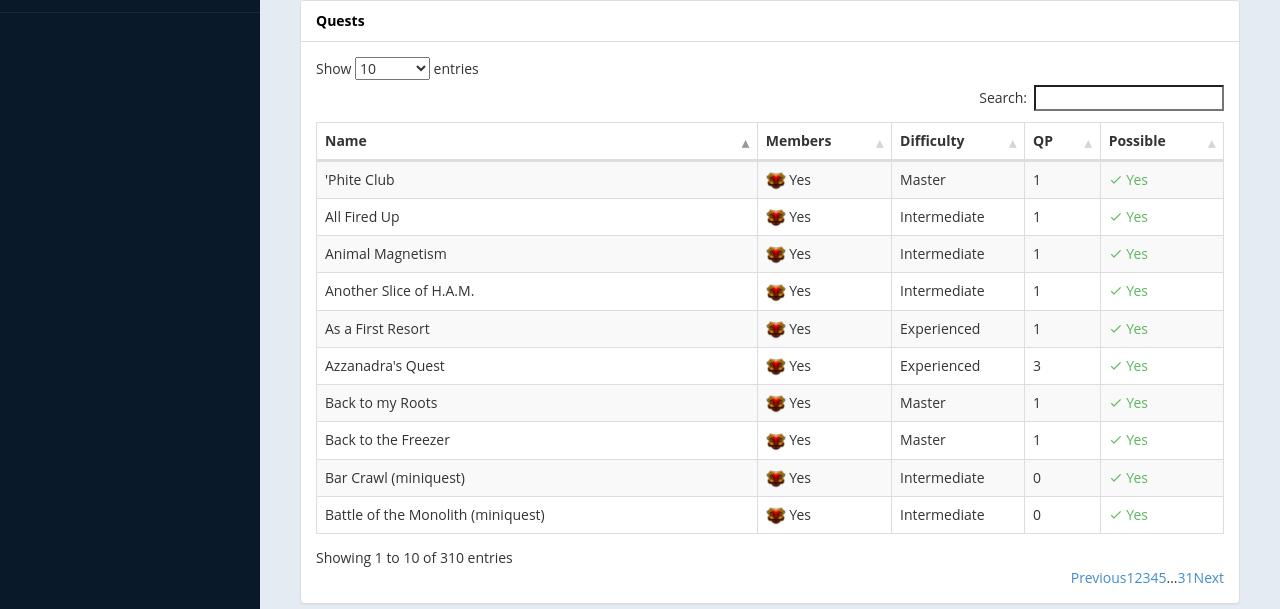
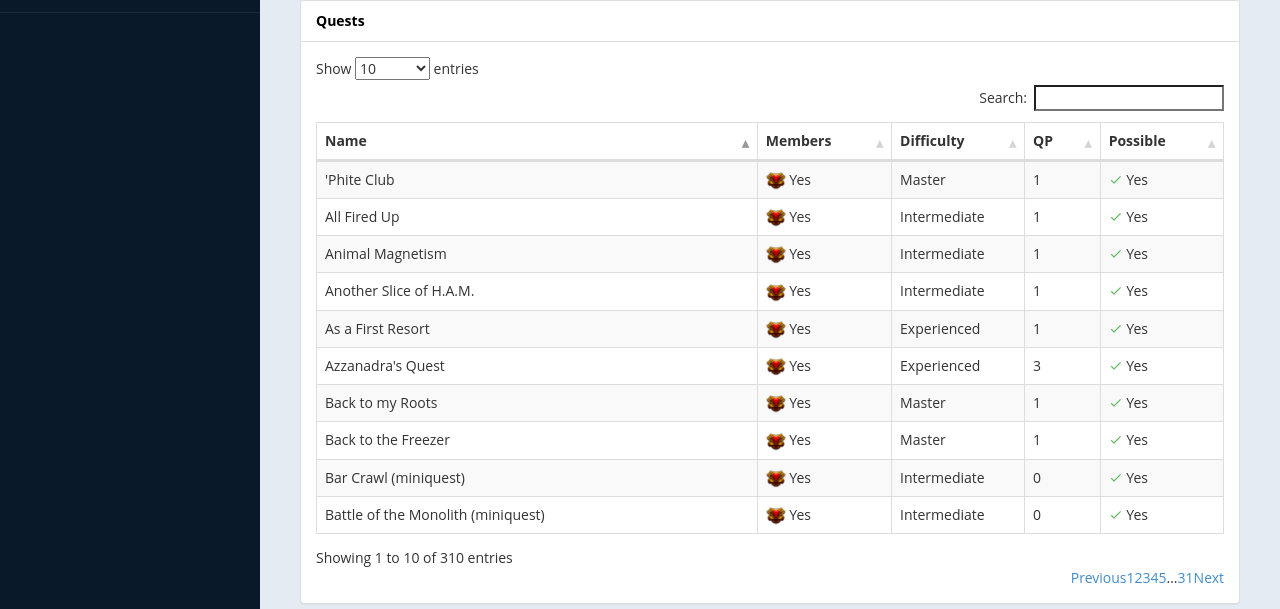
Before and after one commit to TastyRomeo/10HP-Guide, a Jekyll site: the page built from quests.html, in a window 1280 px wide. Shown: the part 200-809 px from the top of the page. Built offline with Jekyll 4.4.1, drawn with Linux system fonts in a browser that asks for light colours; nearby versions of some CDN libraries; library files that are not in the unit come from our copies.

Commit message:
Update quests.html

```diff
--- a/quests.html
+++ b/quests.html
@@ -45,9 +45,9 @@ title: Quests
                   <td class="center">{{ quest.QP }}</td>
                   <td class="center">
                     {% if quest.Possible %}
-                      <span class="mdi mdi-check" style="color:#5cb85c" /> Yes
+		      <span class="mdi mdi-check" style="color:#5cb85c"></span> Yes
                     {% else %}
-                      <span class="mdi mdi-close" style="color:#F0433D" /> No
+                      <span class="mdi mdi-close" style="color:#F0433D"></span> No
                     {% endif %}
                   </td>
                 </tr>
```
